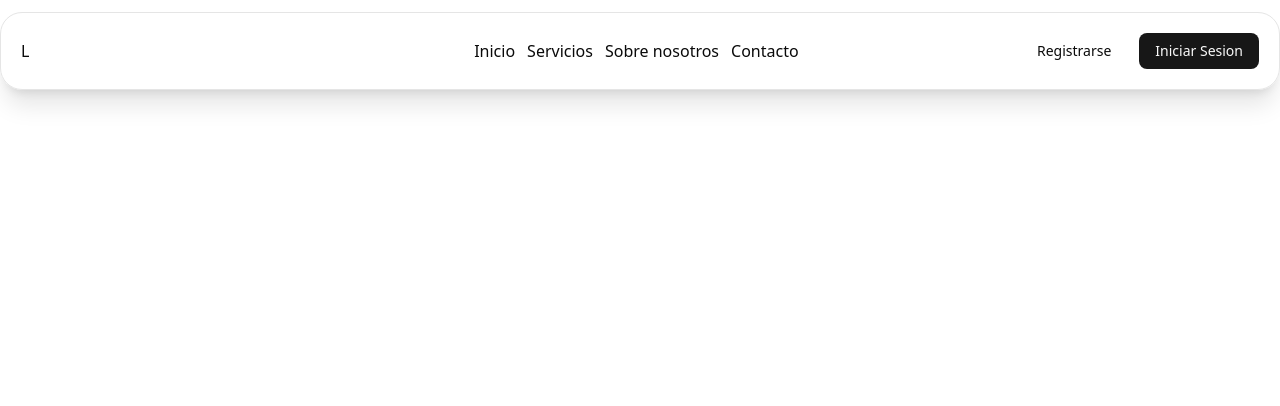
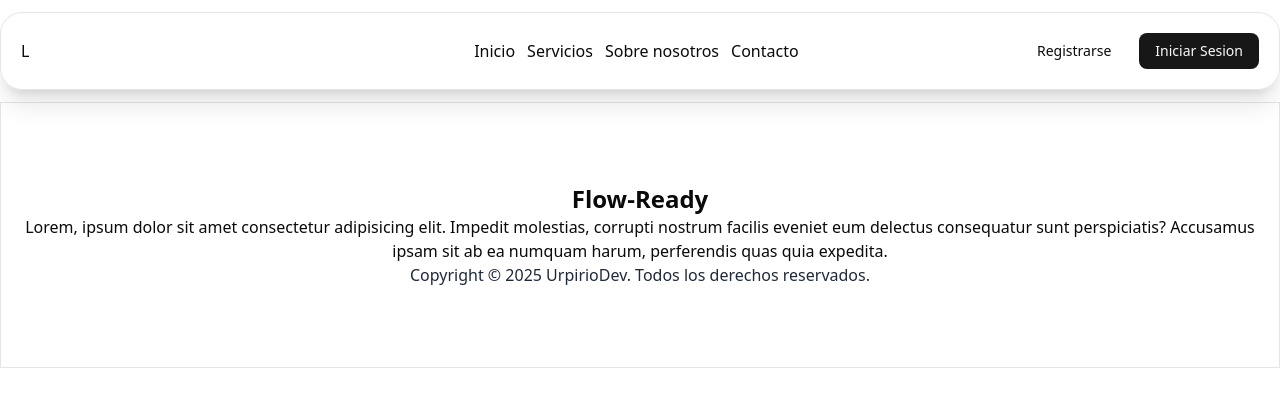
Before and after one commit to Urpirio/flux-ready, a Next.js app: page /configuracion in a window 1280 px wide. Shown: the top 406 px of the page. Built offline with nearby package versions, Linux system fonts and the light colour scheme.

Commit message:
Se agrego un footer temporal

```diff
--- a/components/components - globales/components/Footer.tsx
+++ b/components/components - globales/components/Footer.tsx
@@ -1,4 +1,16 @@
-
 export default function Footer() {
-  return <footer></footer>;
+  return (
+    <footer className=" w-full flex flex-col items-center justify-center py-20 border">
+      <div className="text-center w-full max-w-7xl">
+        <h3 className="text-2xl font-semibold">Flow-Ready</h3>
+        <p >
+          Lorem, ipsum dolor sit amet consectetur adipisicing elit. Impedit
+          molestias, corrupti nostrum facilis eveniet eum delectus consequatur
+          sunt perspiciatis? Accusamus ipsam sit ab ea numquam harum,
+          perferendis quas quia expedita.
+        </p>
+      </div>
+      <span className="text-gray-800">Copyright © 2025 UrpirioDev. Todos los derechos reservados.</span>
+    </footer>
+  );
 }
```
